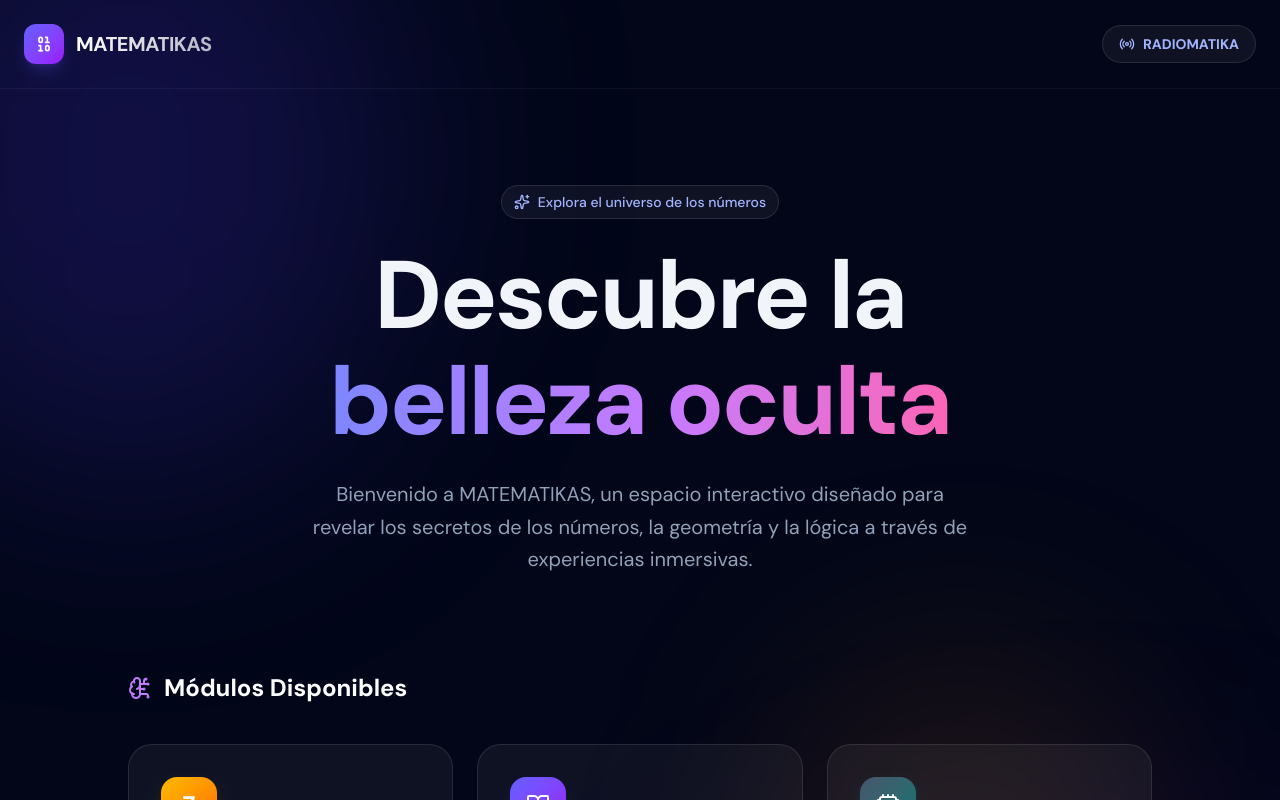
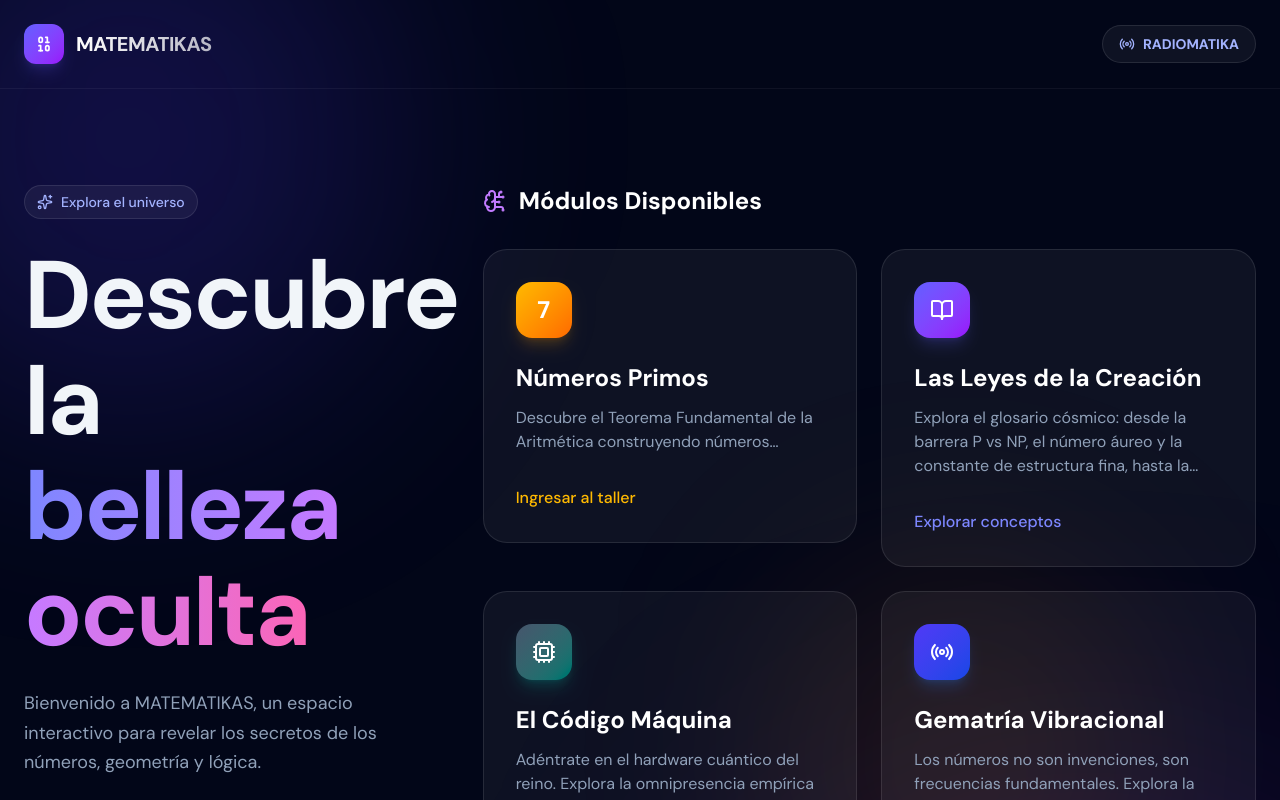
Before and after one commit to juanmiguel-dev/matematicas, a React (Vite) app: page / in a window 1280 px wide. Shown: the top 800 px of the page. Built offline with nearby package versions, Linux system fonts and the light colour scheme.

Commit message:
style: change home page layout to side-by-side on desktop

```diff
--- a/src/pages/Matematikas.tsx
+++ b/src/pages/Matematikas.tsx
@@ -29,39 +29,39 @@ export default function Matematikas() {
       </header>
 
       {/* Hero Section */}
-      <main className="relative z-10 w-full max-w-7xl mx-auto px-6 pt-24 pb-32">
-        <div className="max-w-3xl mx-auto text-center space-y-8">
+      <main className="relative z-10 w-full max-w-7xl mx-auto px-6 pt-24 pb-32 flex flex-col lg:flex-row gap-16 lg:gap-12 items-start">
+        <div className="w-full lg:w-1/3 lg:sticky lg:top-32 text-center lg:text-left space-y-8 flex-shrink-0">
           <motion.div
             initial={{ opacity: 0, y: 20 }}
             animate={{ opacity: 1, y: 0 }}
             transition={{ duration: 0.7, ease: "easeOut" }}
           >
-            <div className="inline-flex items-center gap-2 px-3 py-1.5 rounded-full bg-white/5 border border-white/10 text-sm font-medium text-indigo-300 mb-6">
+            <div className="inline-flex items-center gap-2 px-3 py-1.5 rounded-full bg-white/5 border border-white/10 text-sm font-medium text-indigo-300 mb-6 mx-auto lg:mx-0">
               <Sparkles className="w-4 h-4" />
-              <span>Explora el universo de los números</span>
+              <span>Explora el universo</span>
             </div>
-            <h1 className="text-6xl md:text-8xl font-black tracking-tight leading-[1.1] mb-6">
+            <h1 className="text-6xl lg:text-7xl xl:text-8xl font-black tracking-tight leading-[1.1] mb-6">
               Descubre la <br/>
               <span className="bg-clip-text text-transparent bg-gradient-to-r from-indigo-400 via-purple-400 to-pink-400">
                 belleza oculta
               </span>
             </h1>
-            <p className="text-lg md:text-xl text-slate-400 leading-relaxed max-w-2xl mx-auto">
-              Bienvenido a MATEMATIKAS, un espacio interactivo diseñado para revelar los secretos de los números, la geometría y la lógica a través de experiencias inmersivas.
+            <p className="text-lg text-slate-400 leading-relaxed max-w-md mx-auto lg:mx-0">
+              Bienvenido a MATEMATIKAS, un espacio interactivo para revelar los secretos de los números, geometría y lógica.
             </p>
           </motion.div>
         </div>
 
         {/* Modules Grid */}
-        <div className="mt-24 max-w-5xl mx-auto">
-          <div className="flex items-center justify-between mb-10">
+        <div className="w-full lg:w-2/3">
+          <div className="flex items-center justify-between mb-8">
             <h2 className="text-2xl font-bold text-white flex items-center gap-3">
               <BrainCircuit className="w-6 h-6 text-purple-400" />
               Módulos Disponibles
             </h2>
           </div>
 
-          <div className="grid grid-cols-1 md:grid-cols-2 lg:grid-cols-3 gap-6">
+          <div className="grid grid-cols-1 sm:grid-cols-2 gap-6">
             {/* Taller Card */}
             <motion.div
               initial={{ opacity: 0, y: 20 }}
```
